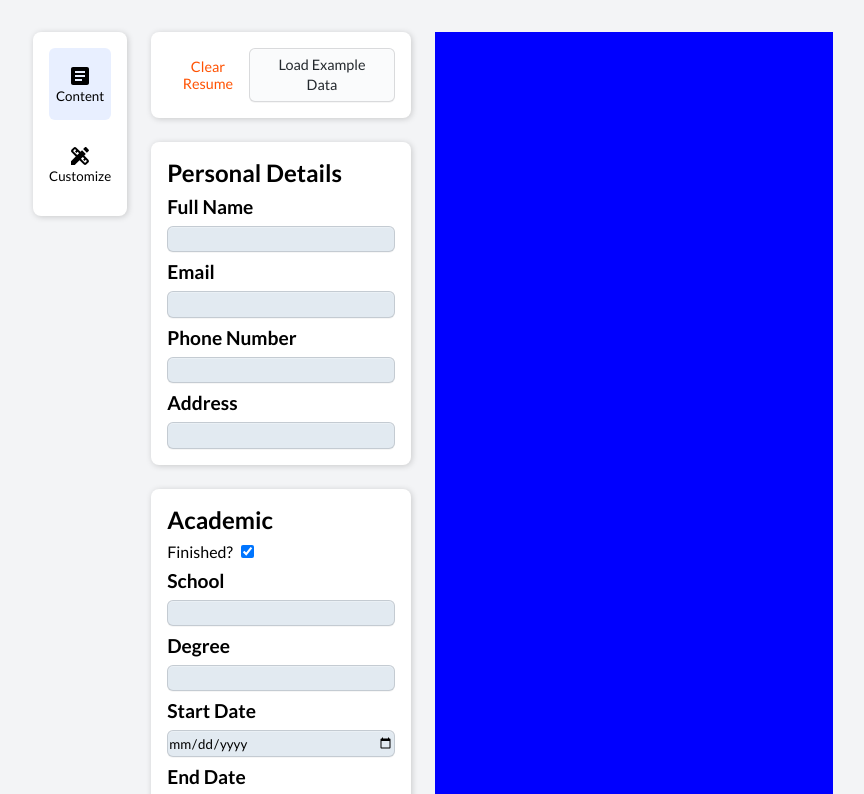
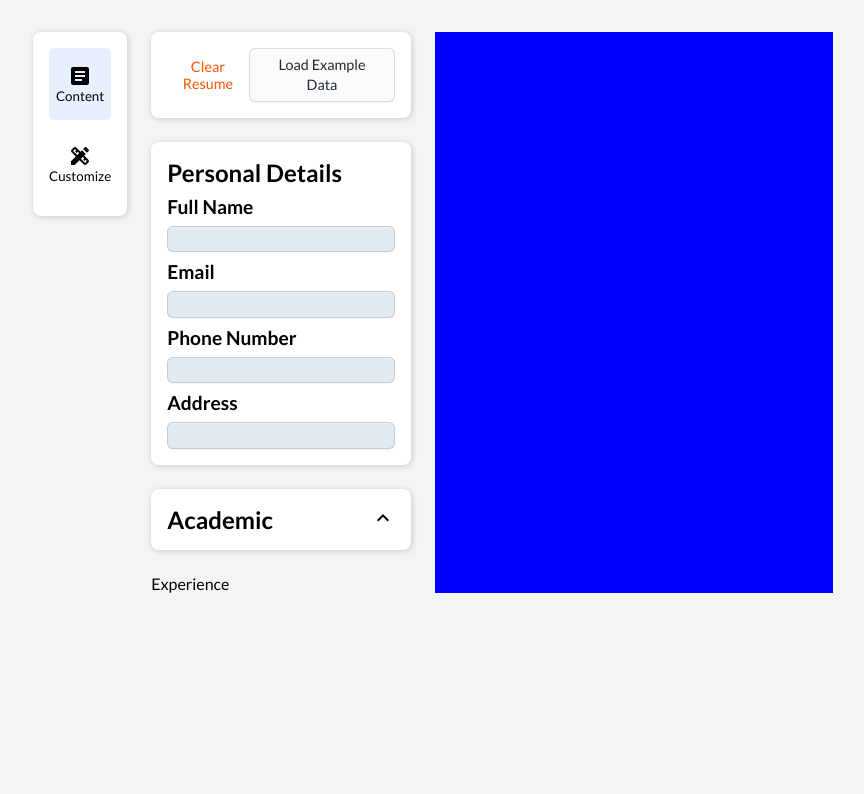
Before and after one commit to linkobe824/react-cvbuilder, a React (Vite) app: page / in a window 1280 px wide. Shown: the top 794 px of the page, without its empty margins (207-1071 px from the left). Built offline with nearby package versions, Linux system fonts and the light colour scheme.

Commit message:
add example academic data, formatted Form and FormContainer and add a collapse button with logic and animation to FormContainer

```diff
--- a/src/components/ContentInputs/Academic.jsx
+++ b/src/components/ContentInputs/Academic.jsx
@@ -1,19 +1,19 @@
 import { academicInputFields } from '../../predefined-data/inputFields'
-import Form from './Form'
+import { academic } from '../../predefined-data/exampleData'
 import FormContainer from './FormContainer'
 import { useState } from 'react'
 
 function Academic() {
   const [isFinished, setIsFinished] = useState(true)
+  const [content, setContent] = useState([academic])
 
   return (
-    <div className='container vertical'>
-      <h2>Academic</h2>
-      <Form
-        checkCurrent={isFinished}
-        fields={academicInputFields}
-      />
-    </div>
+    <FormContainer
+      header='Academic'
+      checkCurrent={isFinished}
+      fields={academicInputFields}
+      fieldsContent={content}
+    />
   )
 }
 
--- a/src/components/ContentInputs/Form.jsx
+++ b/src/components/ContentInputs/Form.jsx
@@ -1,7 +1,7 @@
 import InputField from './InputField'
 import classes from '../../css/Forms.module.css'
 
-function Form({ checkCurrent, fields }) {
+function Form({ checkCurrent, fields, inputsContent }) {
   return (
     <form className={classes.container}>
       <label
@@ -15,13 +15,17 @@ function Form({ checkCurrent, fields }) {
           checked={checkCurrent ? true : false}
         />
       </label>
-      {fields.map((val, idx) => (
-        <InputField
-          key={idx}
-          {...val}
-          disabled={!checkCurrent && val.name === 'endDate' ? true : false}
-        />
-      ))}
+      {fields.map((val, idx) => {
+        const objParameter = val.name
+        return (
+          <InputField
+            value={inputsContent ? inputsContent[0][objParameter] : ''}
+            key={idx}
+            {...val}
+            disabled={!checkCurrent && val.name === 'endDate' ? true : false}
+          />
+        )
+      })}
       <div className={classes['buttons-container']}>
         <button className={`${classes.btn} ${classes.delete}`}>Delete</button>
         <div className={classes['buttons-pair']}>
--- a/src/components/ContentInputs/FormContainer.jsx
+++ b/src/components/ContentInputs/FormContainer.jsx
@@ -1,7 +1,42 @@
 import Form from './Form'
+import classes from '../../css/FormContainer.module.css'
+import KeyboardArrowUpIcon from '@mui/icons-material/KeyboardArrowUp'
+import { useState } from 'react'
 
-function FormContainer() {
-  return <div>FormContainer</div>
+function FormContainer({ header, fields, checkCurrent, fieldsContent }) {
+  let collapseButton = <KeyboardArrowUpIcon />
+  const [isCollapsed, setIsCollapsed] = useState(true)
+
+  function handleClick() {
+    setIsCollapsed(!isCollapsed)
+  }
+
+  return (
+    <div className='container vertical'>
+      <div className={classes['header-container']}>
+        <h2>{header}</h2>
+        <button
+          className={`${classes['collapse-button']} ${
+            isCollapsed
+              ? classes['collapse-button-arrow-up']
+              : classes['collapse-button-arrow-down']
+          }`}
+          onClick={handleClick}
+        >
+          {collapseButton}
+        </button>
+      </div>
+      {!isCollapsed ? (
+        <Form
+          fields={fields}
+          checkCurrent={checkCurrent}
+          inputsContent={fieldsContent}
+        />
+      ) : (
+        ''
+      )}
+    </div>
+  )
 }
 
 export default FormContainer
--- /dev/null
+++ b/src/css/FormContainer.module.css
@@ -0,0 +1,21 @@
+.header-container {
+  display: flex;
+  justify-content: space-between;
+}
+
+.collapse-button {
+  appearance: none;
+  border: none;
+  background-color: white;
+  cursor: pointer;
+}
+
+.collapse-button-arrow-up {
+  transform: rotate(0deg);
+  transition: transform 0.1s linear;
+}
+
+.collapse-button-arrow-down {
+  transform: rotate(-180deg);
+  transition: transform 0.1s linear;
+}
--- /dev/null
+++ b/src/predefined-data/exampleData.js
@@ -0,0 +1,7 @@
+export const academic = {
+  school: 'Some',
+  degree: 'Phd',
+  startDate: '2018-07-22',
+  endDate: '2018-07-23',
+  location: 'There',
+}
```
